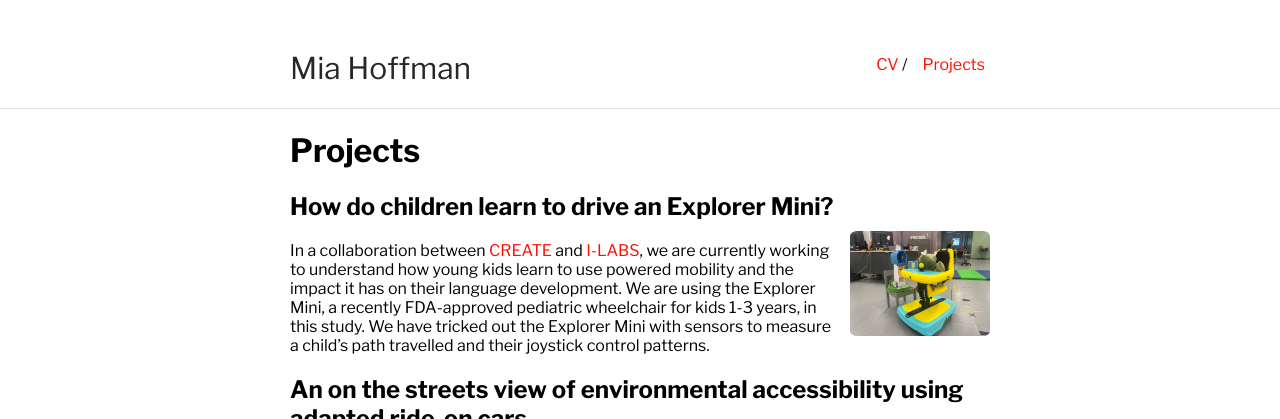
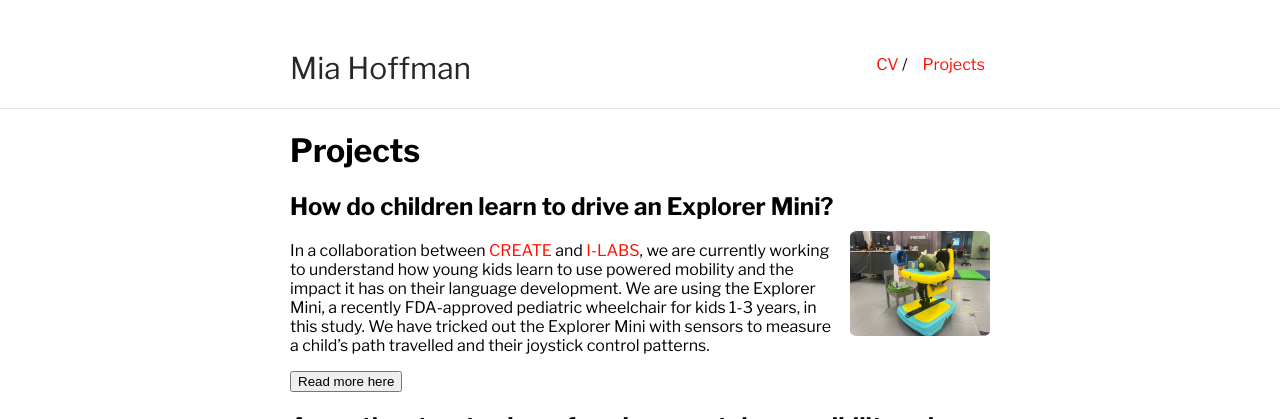
Before and after one commit to miahoffmannd/miahoffmannd.github.io, a Jekyll site: the page built from projects.md, in a window 1280 px wide, cut to the strip 0-419 px from the top of the page. Built offline with Jekyll 4.4.1, drawn with Linux system fonts in a browser that asks for light colours; our own code applies the rules of GitHub Pages for plain Markdown files.

Commit message:
Update projects.md

```diff
--- a/projects.md
+++ b/projects.md
@@ -8,6 +8,8 @@ layout: default
 <img class="wrapped" src="photos/Exploratory-Play-Explorer-Mini.png" alt = "A dinosaur toy driving an Explorer Mini up to a toy mailbox.">
 
 In a collaboration between [CREATE](https://create.uw.edu/) and [I-LABS](https://ilabs.uw.edu/), we are currently working to understand how young kids learn to use powered mobility and the impact it has on their language development. We are using the Explorer Mini, a recently FDA-approved pediatric wheelchair for kids 1-3 years, in this study. We have tricked out the Explorer Mini with sensors to measure a child's path travelled and their joystick control patterns.
+
+<button name="button" onclick="https://create.uw.edu/initiatives/moonshot-access-mobility-and-the-brain/">Read more here</button>
 
 ## An on the streets view of environmental accessibility using adapted ride-on cars
 <img class="wrapped" src="photos/ROC-GPS-Methods.png" alt = "A pink adapted ride-on car is shown in the upper left corner with a switch on the steering wheel and PVC back supports attached to the rear of the vehicle. A stuffed unicorn sits in the driver's seat. In the bottom left corner, a graphic of an adapted ride-on car shows seating supports in the form of an armrest and backrest and a switch mounted on the steering wheel. The datalogger is shown in red with a triangle on the hood of the car, the main datalogger is a red rectangle behind the front wheel, and the wheel rotation sensor is mounted on the front wheel as a red circle. The GPS is used to track discrete position in space and an example of a path map in latitude and longitude is shown. The Arduino is used to measure switch activations, time, and acceleration and store data. An example of on and off switch activations is shown for a single button press and continued button press. An example of tri-axis accelerometer data is also shown. Wheel rotation measures contact with a fixed magnetic sensor on the wheel. The wheel rotation is shown as a binary data source with a high showing each wheel rotation. The path length was calculated by measuring the number of wheel rotations by the wheel diameter." width = "400"/>
```
